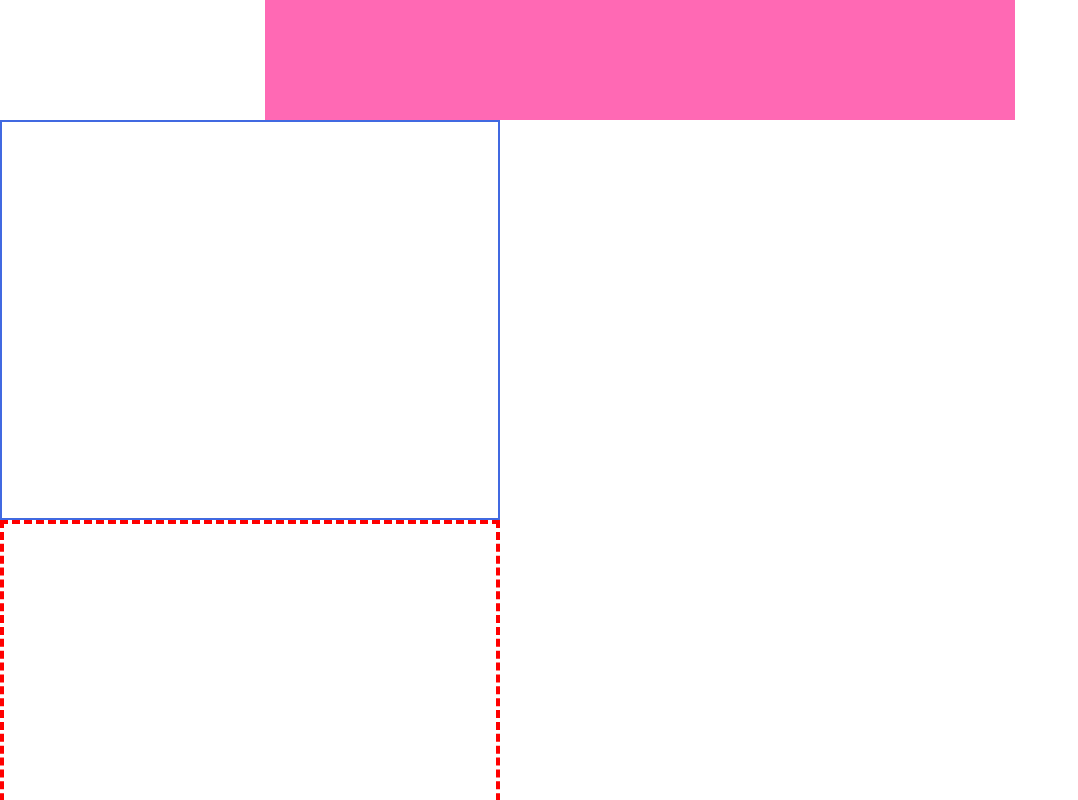
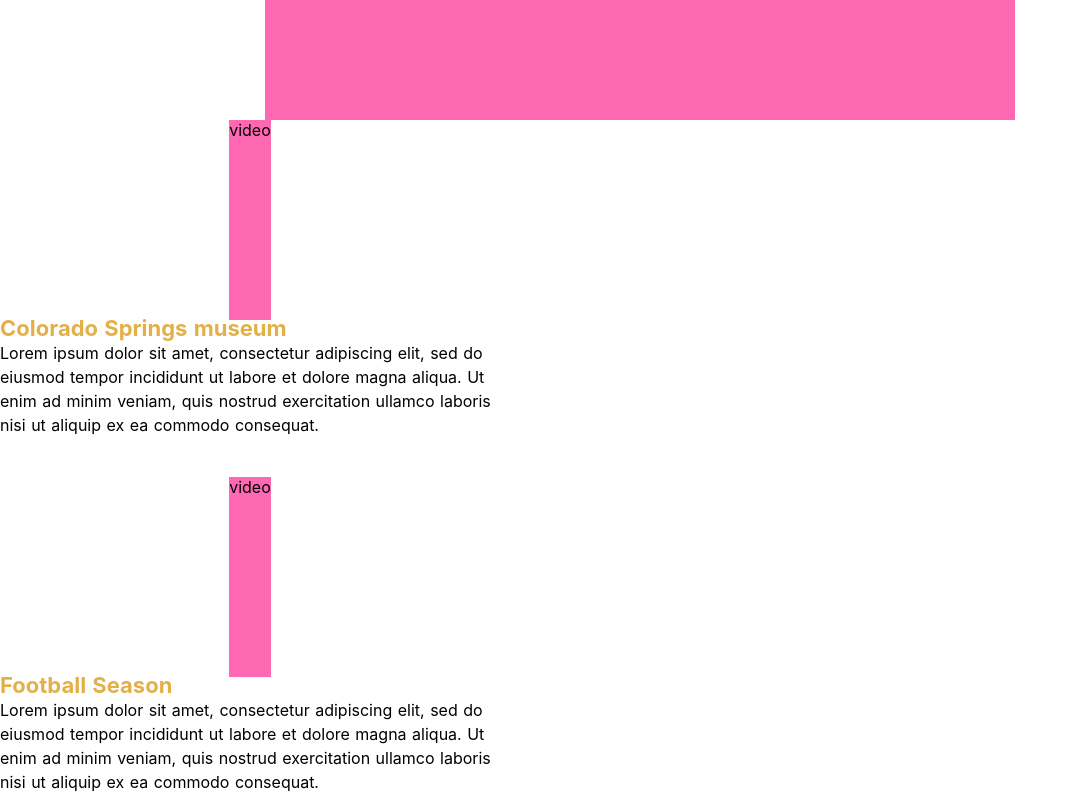
Before and after one commit to devNroses/formativeproductions, a Nuxt app: page /work in a window 1280 px wide. Shown: the part 440-1240 px from the top of the page, without its empty margins (0-1078 px from the left). Built offline with nearby package versions, Linux system fonts and the light colour scheme.

Commit message:
Added Work Cards with placeholder text and content

```diff
--- a/pages/work/index.vue
+++ b/pages/work/index.vue
@@ -15,8 +15,30 @@
     </div>
 
     <div class="section">
-      <div class="work-card" />
-      <div class="work-card" />
+      <div class="work-card">
+        <div class="section-video work-video">
+          video
+        </div>
+        <p class="work-card-title">Colorado Springs museum</p>
+        <p class="work-card-content">
+          Lorem ipsum dolor sit amet, consectetur adipiscing elit, sed do
+          eiusmod tempor incididunt ut labore et dolore magna aliqua. Ut enim ad
+          minim veniam, quis nostrud exercitation ullamco laboris nisi ut
+          aliquip ex ea commodo consequat.
+        </p>
+      </div>
+      <div class="work-card">
+        <div class="section-video work-video">
+          video
+        </div>
+        <p class="work-card-title">Football Season</p>
+        <p class="work-card-content">
+          Lorem ipsum dolor sit amet, consectetur adipiscing elit, sed do
+          eiusmod tempor incididunt ut labore et dolore magna aliqua. Ut enim ad
+          minim veniam, quis nostrud exercitation ullamco laboris nisi ut
+          aliquip ex ea commodo consequat.
+        </p>
+      </div>
     </div>
   </div>
 </template>
@@ -29,7 +51,6 @@ export default Vue.extend({});
 <style lang="scss" scoped>
 .work {
   &-wrapper {
-    border: 2px dahsed hotpink;
     display: flex;
     flex-direction: column;
   }
@@ -64,13 +85,32 @@ export default Vue.extend({});
     display: flex;
     flex-direction: column;
     align-self: flex-start;
-    border: 2px solid royalblue;
     max-width: 500px;
-    height: 400px;
+    height: 100%;
     width: 100%;
 
+    &-title {
+      padding-top: 20px;
+      font-size: 22px;
+      font-weight: 700;
+      color: #e3b047;
+    }
+
+    &-content {
+      margin-top: 0px;
+      line-height: 1.5;
+      text-align: left;
+    }
+
+    .work-video {
+      height: 200px;
+      overflow: hidden;
+      margin-bottom: -25px;
+    }
+
     &:nth-child(even) {
-      border: 4px dashed red;
+      align-self: flex-end;
+      margin-top: 40px;
     }
   }
 }
```
